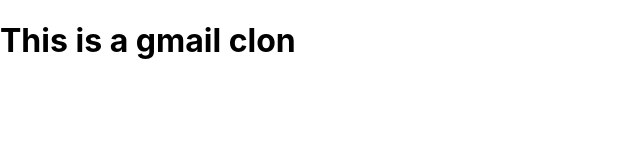
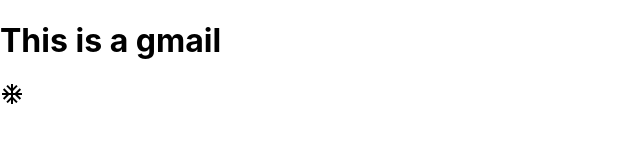
Before and after one commit to carlosguerrero1982/gmailApp, a React (Create React App) app: page / in a window 1280 px wide. Shown: the top 160 px of the page, without its empty margins (0-640 px from the left). Built offline with nearby package versions, Linux system fonts and the light colour scheme.

Commit message:
ahoraaaa

```diff
--- a/package.json
+++ b/package.json
@@ -3,6 +3,8 @@
     "version": "0.1.0",
     "private": true,
     "dependencies": {
+        "@material-ui/icons": "^4.11.2",
+        "@material-ui/core": "^4.11.2",
         "@reduxjs/toolkit": "^1.1.0",
         "@testing-library/jest-dom": "^4.2.4",
         "@testing-library/react": "^9.3.2",
--- a/src/App.js
+++ b/src/App.js
@@ -1,10 +1,12 @@
 import React from 'react';
 import './App.css';
+import AcUnitIcon from '@material-ui/icons/AcUnit';
 
 function App() {
   return (
     <div className="App">
-      <h1>This is a gmail clon</h1>
+      <h1>This is a gmail </h1>
+      <AcUnitIcon />
     </div>
   );
 }
```
Also changed, not shown: 2 other files (tests, documents, lock files or other folders). Lines whose indentation alone changed are shown as unchanged.
